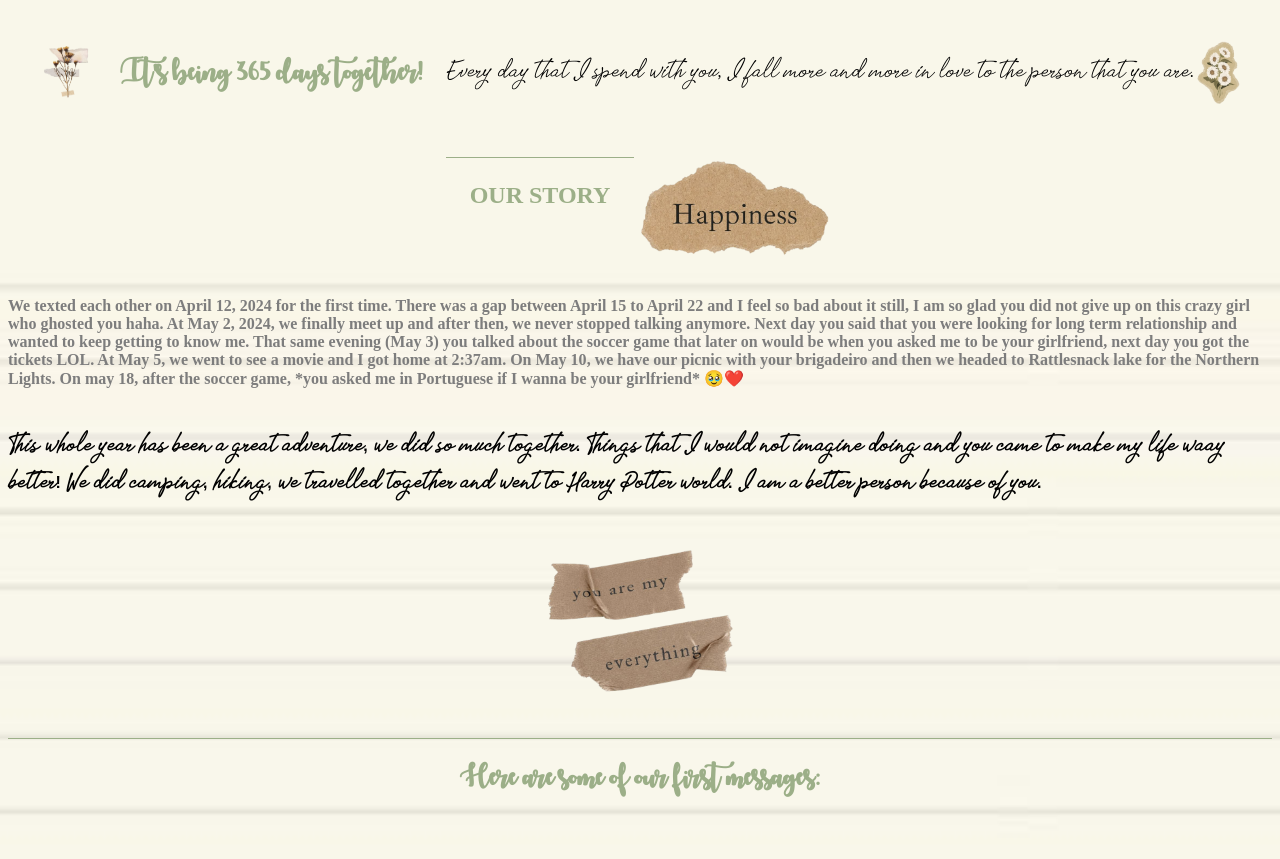
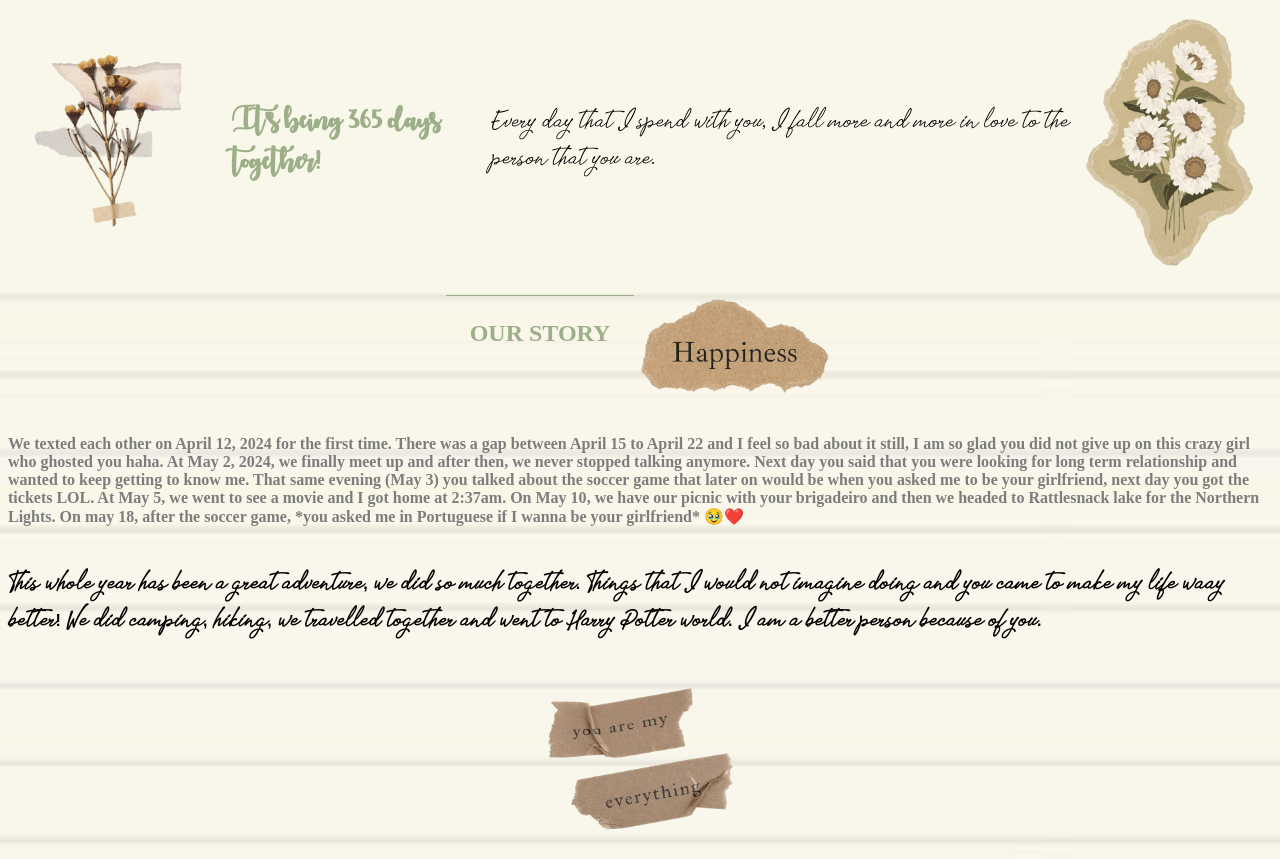
Before and after one commit to viccarol98/FirstYear, a plain HTML site: page index.html in a window 1280 px wide. Shown: the top 859 px of the page. Drawn offline with Linux system fonts and the light colour scheme; files whose address does not match are found by name; a web font is replaced by a local one.

Commit message:
Update style.css

```diff
--- a/style.css
+++ b/style.css
@@ -23,13 +23,13 @@
   justify-content: center;
 }
 .foto2 {
-  width: 50px;
+  width: 200px;
   height: auto;
 
 }
 
 .foto .foto1{
-width: 60px;
+width: 200px;
 height: auto;
 
 }
```
